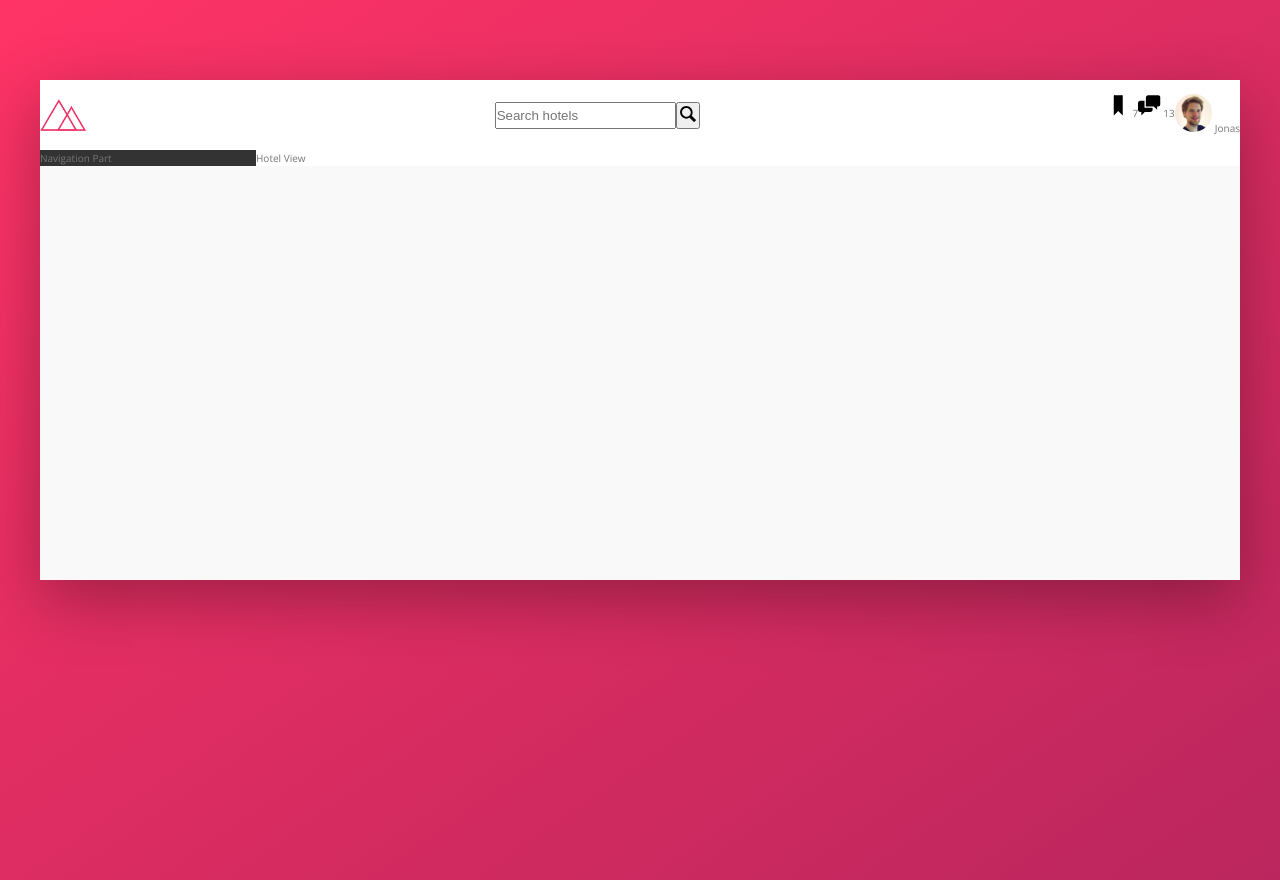
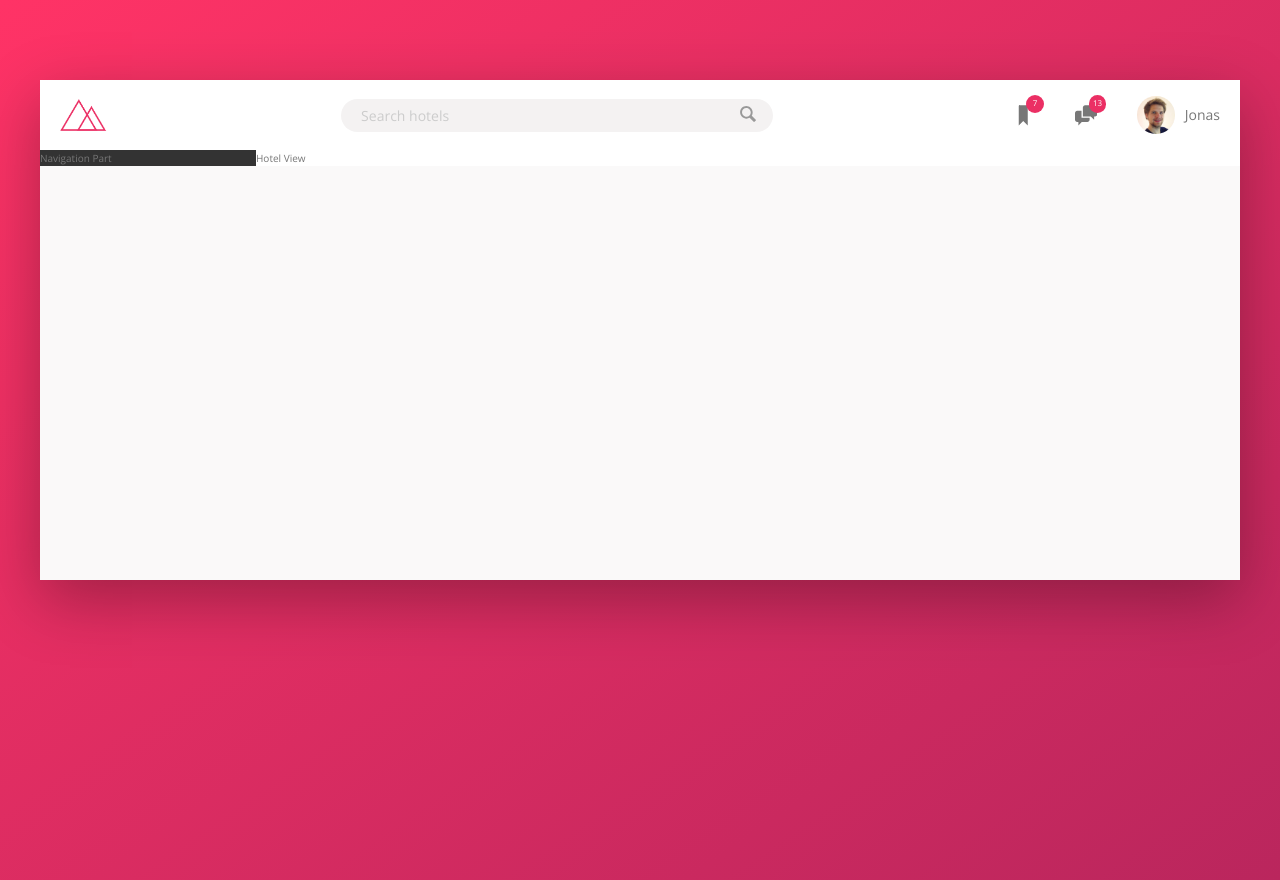
Before and after one commit to faridomarzadeh/Trillo, a website: page index.html in a window 1280 px wide. Drawn offline with nearby package versions, Linux system fonts and the light colour scheme.

Commit message:
finished header

```diff
--- a/index.html
+++ b/index.html
@@ -15,8 +15,8 @@
             <header class="header">
                 <img src="./img/logo.png" alt="trillo logo" class="logo">
                 <form action="#" class="search">
-                    <input type="text" class="search__input" placeholder="Search hotels">
-                    <button class="seach__button">
+                    <input type="text" class="search__input" placeholder="Search hotels"/>
+                    <button class="search__button">
                         <svg class="search__icon">
                             <use xlink:href="img/sprite.svg#icon-magnifying-glass"></use>
                         </svg>
--- a/sass/_components.scss
+++ b/sass/_components.scss
@@ -1,6 +1,7 @@
 ///////////////////////////////////////////////////////////
 /// LOGO
 .logo {
+    margin-left: 2rem;
     height: 3.25rem;
 }
 
@@ -9,46 +10,110 @@
 ///////////////////////////////////////////////////////////
 /// SEARCH
 .search {
+    flex: 0 0 40%;
     display: flex;
+    justify-content: center;
+    align-items: center;
 
     &__input {
+        font-family: inherit;
+        font-size: inherit;
+        background-color: var(--color-grey-light-2);
+        color: inherit;
+        border: none;
+        padding: .7rem 2rem;
+        border-radius: 100px;
+        width: 90%;
+        transition: all .2s;
+        margin-right: -3.5rem;
 
+        &:focus {
+            outline: none;
+            width: 100%;
+            background-color: var(--color-grey-light-3);
+        }
+
+        &::-webkit-input-placeholder {
+            font-weight: 100;
+            color: var(--color-grey-light-4);
+        }
     }
 
     &__button {
+        border: none;
+        background-color: var(--color-grey-light-2);
+        &:focus{
+            outline: none;
+        }
 
+        &:active {
+            transform: translateY(2px);
+        }
+    }
+
+    &__input:focus + &__button {
+        background-color: var(--color-grey-light-3);
     }
 
     &__icon {
         height: 2rem;
         width: 2rem;
+        fill: var(--color-grey-dark-3);
     }
 }
 
 ///////////////////////////////////////////////////////////
 /// USER NAVIGATION
 .user-nav {
+    align-self: stretch;
 
     display: flex;
+    align-items: center;
+
+    & > * {
+        padding: 0 2rem;
+        cursor: pointer;
+        height: 100%;
+
+        display: flex;
+        align-items: center;
+    }
+
+    & > *:hover {
+        background-color: var(--color-grey-light-2);
+    }
 
     &__icon-box{
-
+        position: relative;
     }
     &__icon{
         height: 2.25rem;
         width: 2.25rem;
+        fill: var(--color-grey-dark-2);
     }
-    &__notification{
 
+    &__notification {
+        font-size: .8rem;
+        background-color: var(--color-primary);
+        width: 1.75rem;
+        height: 1.75rem;
+        color: #fff;
+        border-radius: 100px;
+
+        position: absolute;
+        top: 1.5rem;
+        right: 1.1rem;
+
+        display: flex;
+        justify-content: center;
+        align-items: center;
     }
 
     &__user-photo {
         height: 3.75rem;
         width: 3.75rem;
         border-radius: 50%;
+        margin-right: 1rem;
     }
 
-    &__user-name {
-
-    }
 }
--- a/sass/_layout.scss
+++ b/sass/_layout.scss
@@ -9,6 +9,7 @@
 
 .header {
   height: 7rem;
+  font-size: 1.4rem;
   background-color: #fff;
   border-bottom: var(--color-grey-light-2);
 
```
Also changed, not shown: css/style.css, 1 other file.
